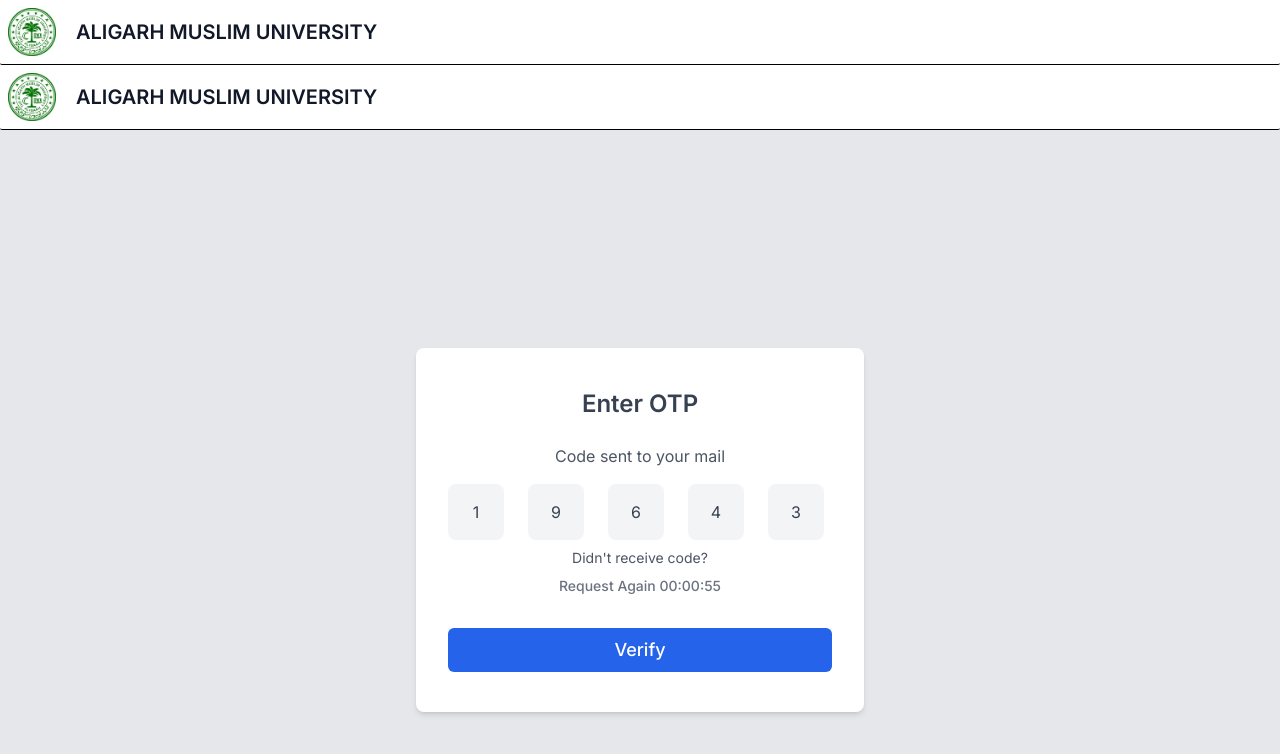
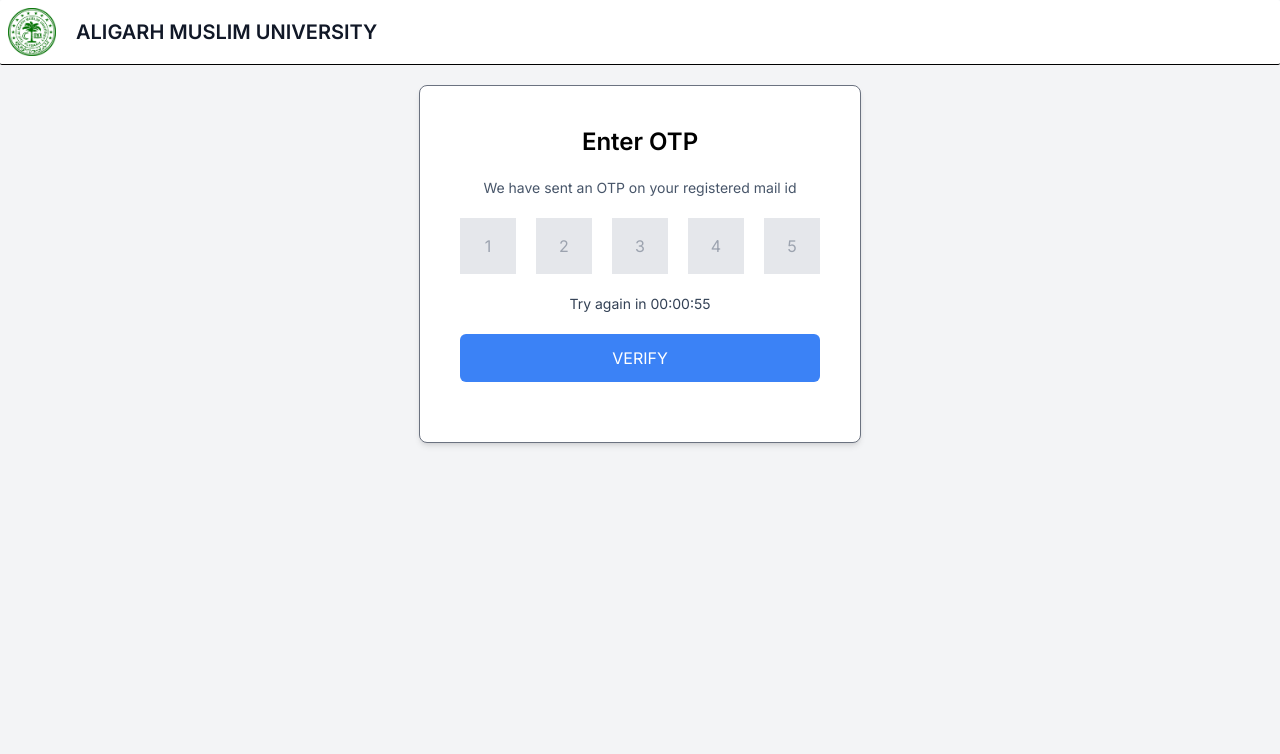
Before and after one commit to Inshamhaque/Minor-part-1, a Next.js app: page /auth/verify in a window 1280 px wide. Shown: the top 754 px of the page. Built offline with nearby package versions, Linux system fonts and the light colour scheme.

Commit message:
auth backend partially

```diff
--- a/Client-Components/auth-page/OTPcard.tsx
+++ /dev/null
@@ -1,45 +0,0 @@
-'use client'
-import { useEffect, useState } from "react";
-export const OTPcard = () => {
-    const [time,setTime] = useState<number>(60);
-    useEffect(()=>{
-        const timer = setInterval(() => {
-            setTime((prevTime) => (prevTime > 0 ? prevTime - 1 : 0));
-          }, 1000);
-        return ()=>{
-            clearInterval(timer)
-        }
-    },[])
-    return (
-        <div className="bg-gray-200 flex flex-col items-center justify-center h-screen w-full">
-            <div className="w-full max-w-md px-8 py-10 bg-white rounded-lg shadow-md text-gray-700">
-                <h1 className="text-2xl font-semibold text-center mb-6">Enter OTP</h1>
-                <p className="text-gray-600 text-center mb-4">Code sent to your mail</p>
-                <div className="grid grid-cols-5 gap-x-4 my-2">
-                    <div contentEditable="true" className="rounded-lg bg-gray-100 cursor-text dark:bg-gray-800 w-14 aspect-square flex items-center justify-center">
-                        <span className="text-gray-700 dark:text-gray-400">1</span>
-                    </div>
-                    <div contentEditable="true" className="rounded-lg bg-gray-100 cursor-text dark:bg-gray-800 w-14 aspect-square flex items-center justify-center">
-                        <span className="text-gray-700 dark:text-gray-400">9</span>
-                    </div>
-                    <div contentEditable="true" className="rounded-lg bg-gray-100 cursor-text dark:bg-gray-800 w-14 aspect-square flex items-center justify-center">
-                        <span className="text-gray-700 dark:text-gray-400">6</span>
-                    </div>
-                    <div contentEditable="true" className="rounded-lg bg-gray-100 cursor-text dark:bg-gray-800 w-14 aspect-square flex items-center justify-center">
-                        <span className="text-gray-700 dark:text-gray-400">4</span>
-                    </div>
-                    <div contentEditable="true" className="rounded-lg bg-gray-100 cursor-text dark:bg-gray-800 w-14 aspect-square flex items-center justify-center">
-                        <span className="text-gray-700 dark:text-gray-400">3</span>
-                    </div>
-                </div>
-                <div className="flex items-center flex-col justify-between mb-6">
-                    <p className="text-gray-600 text-sm">Didn't receive code?</p>
-                    <div className="flex items-center space-x-2">
-                        <button className="px-3 py-2 text-sm font-medium text-center rounded text-gray-500 hover:text-blue-500">Request Again {time>=10?("00:00:"):("00:00:0")}{time} </button>
-                    </div>
-                </div>
-                <button className="w-full px-4 py-2 text-lg font-medium text-white bg-blue-600 rounded-md hover:bg-blue-700">Verify</button>
-            </div>
-        </div>
-    )
-}
--- /dev/null
+++ b/Client-Components/auth-page/OTPcardClient.tsx
@@ -0,0 +1,57 @@
+'use client'
+import { OTPbox } from "@/components/OTPbox";
+import { useEffect, useState, useRef } from "react";
+import { ToastContainer, toast } from "react-toastify";
+import "react-toastify/dist/ReactToastify.css";
+
+export const OTPcard = () => {
+    const [time, setTime] = useState<number>(60);
+    const inputRefs = useRef<HTMLDivElement[]>([]);
+    // mounts everytime the time is changed
+    useEffect(() => {
+        const timer = setInterval(() => {
+            setTime((prevTime) => (prevTime > 0 ? prevTime - 1 : 0));
+        }, 1000);
+        return () => {
+            clearInterval(timer);
+        };
+    }, [time]);
+
+    const notify = ()=>{
+        return toast.info('Email sent again successfully',{
+            position: 'top-right',
+            autoClose : 5000
+        })
+    }
+    // when user click in try again part
+    const resendEmailHandler = ()=>{
+        setTime(60);
+        notify();
+    }
+
+    return (
+        <div className=" mt-5 flex justify-center items-center">
+            <div className="flex flex-col border rounded-lg border-gray-500 shadow-md bg-white p-10 gap-y-5">
+                {/* the header of card */}
+                <div className="text-2xl font-semibold text-center ">Enter OTP</div>
+                {/* hero section */}
+                <div className="text-sm text-slate-600 text-center">
+                    We have sent an OTP on your registered mail id
+                </div>
+                <div>
+                    < OTPbox />
+                </div>
+                <div className= {` text-sm text-center text-slate-700  hover:cursor-pointer ${time==0? 'hover:text-blue-500 hover:underline hover:underline-offset-1' : null}` }
+                    onClick={()=>resendEmailHandler()}
+                >
+                    Try again in {time>=10?`00:00:${time}`: `00:00:0${time}`}
+                </div>
+                <button className="bg-blue-500 h-12 rounded-md text-white hover:bg-blue-600">
+                    VERIFY
+                </button>
+                < ToastContainer />
+
+            </div>
+        </div>
+    );
+};
--- a/Client-Components/auth-page/login.tsx
+++ b/Client-Components/auth-page/login.tsx
@@ -15,16 +15,8 @@ function Login() {
     }
 
     return (
+            // <div className='pt-5 mt-20'>
 
-
-        <div className='pt-5 mt-20'>
-            {/* <header className="header mb-5">
-                <div className="header_details flex items-center gap-x-2 sm:gap-x-4 lg:gap-x-6">
-                    <Image src={logo} alt="Logo" className="logo w-8 sm:w-12 lg:w-16" />
-                    <h1 className="amu text-sm sm:text-lg lg:text-xl">ALIGARH MUSLIM UNIVERSITY</h1>
-
-                </div>
-            </header> */}
             <div className="container mx-auto px-4 sm:px-5 lg:px-6 max-w-lg w-full">
                 <h2 className="text-lg sm:text-xl lg:text-2xl font-bold pt-4 text-center">LOGIN</h2>
                 <hr className="header-line my-3 sm:my-4" />
@@ -59,7 +51,7 @@ function Login() {
                     <a href="/auth/register" className="register inline-block px-4 py-2 rounded-full font-bold text-black hover:bg-gray-100 transition py-1 sm:py-0">REGISTER</a>
                 </div>
             </div>
-        </div>
+
     );
 }
 
--- a/Client-Components/auth-page/registerClient.tsx
+++ b/Client-Components/auth-page/registerClient.tsx
@@ -5,7 +5,8 @@ import { useRouter } from "next/navigation";
 import axios  from 'axios';
 import React from "react";
 import { ToastContainer, toast } from "react-toastify";
-import "react-toastify/dist/ReactToastify.css";
+import 'react-toastify/dist/ReactToastify.css';
+
 
 export const Register = () => {
   const [credentials, setCredentials] = useState<registerinputs>({
@@ -44,7 +45,7 @@ export const Register = () => {
       autoClose : 5000
     });
   }
-
+  const [otp,setotp] = useState<number>(0);
 
   // axios post function
   const sendreq = async () => {
@@ -103,11 +104,20 @@ export const Register = () => {
       } else {
         // if user credentials were valid, redirect him to verify page
         console.log('User creation was successful');
+        setotp(res?.data.otp);
+        await new Promise(resolve => setTimeout(resolve,1000)); // delay of 1 sec
         router.push('/auth/verify');
       }
     } catch (e) {
       console.log('Some error occurred:', e);
+      return ;
     }
+    // sending mail here if no error had occurred ..
+    const res = await axios.post(`http://localhost:3000/api/send-email`,{
+      email : credentials.mail,
+      subject : "verification OTP",
+      message : `<div>Dear ${firstName} ${lastName} your OTP is ${otp}</div>`
+    })
   };
 
   return (
--- a/app/api/auth/signup/route.ts
+++ b/app/api/auth/signup/route.ts
@@ -11,7 +11,7 @@ export async function POST(req : NextRequest){
     //creating a row for the user
     try{
         //TODO: backend zod implementation for name, password, mail, facultyId etc...
-        //check if user already exists or not
+         //check if user already exists or not
         const existing_user = await prisma.user.findUnique({
             where:{
                 facultyId : body.facultyId
@@ -21,9 +21,6 @@ export async function POST(req : NextRequest){
             return NextResponse.json({
                 message : "user already exists",
                 status : 404
-            // },{
-            //     status : 404
-            // }
         })
         }
         //for new user :-
@@ -45,6 +42,7 @@ export async function POST(req : NextRequest){
         }
         return NextResponse.json({
             message : "User created successfully, verification awaited",
+            otp : user.verifyOTP,
             status : 200
         })
 
--- /dev/null
+++ b/app/api/send-email/route.ts
@@ -0,0 +1,40 @@
+// app/api/send-email/route.ts
+
+import { NextRequest, NextResponse } from 'next/server';
+import nodemailer from 'nodemailer';
+
+export async function POST(req: NextRequest) {
+    try {
+        console.log('just entered the API')// initial debug statement
+        // Parse the JSON body from the NextRequest object
+        const { email, subject, message } = await req.json();
+
+        // Basic input validation
+        if (!email || !subject || !message) {
+            return NextResponse.json({ error: 'Please provide all the required fields.' }, { status: 400 });
+        }
+
+        // Create a transporter using your SMTP credentials
+        const transporter = nodemailer.createTransport({
+            service: 'gmail', // Or another email provider like SMTP
+            auth: {
+                user: process.env.SMTP_USER, // Your SMTP username (Gmail or other)
+                pass: process.env.SMTP_PASS, // Your SMTP password (Gmail or other)
+            },
+        });
+
+        // Send the email using nodemailer
+        await transporter.sendMail({
+            from: process.env.SMTP_USER, // Sender's email address
+            to: email,                    // Recipient's email address
+            subject: subject,              // Subject of the email
+            text: message,                 // Plain text message
+        });
+
+        // Return a success response
+        return NextResponse.json({ message: 'Email sent successfully!' }, { status: 200 });
+    } catch (error) {
+        console.error('Error sending email:', error);
+        return NextResponse.json({ error: 'Failed to send email.' }, { status: 500 });
+    }
+}
--- a/app/auth/verify/page.tsx
+++ b/app/auth/verify/page.tsx
@@ -1,10 +1,8 @@
-import { OTPcard } from "@/Client-Components/auth-page/OTPcard";
-import { Appbar } from "@/components/Appbar";
+import { OTPcard } from "@/Client-Components/auth-page/OTPcardClient";
 
 export default function(){
     return(
         <div className="flex flex-col">
-            <Appbar />
             < OTPcard />
         </div>
     )
--- a/app/layout.tsx
+++ b/app/layout.tsx
@@ -17,9 +17,11 @@ export default function RootLayout({
 }>) {
   return (
     <html lang="en">
-      <body className={inter.className}>
-        < Appbar />
-        {children}
+      <body className={`${inter.className} bg-gray-100`}>
+        <Appbar />
+        <main className=" min-h-screen">
+          {children}
+        </main>
       </body>
     </html>
   );
--- /dev/null
+++ b/components/OTPbox.tsx
@@ -0,0 +1,43 @@
+import React, { useRef } from 'react';
+
+export const OTPbox = () => {
+    const length = 5;
+    //creating a ref array which can be used to shift the focus.
+    const inputref = Array.from( { length },()=>useRef<HTMLInputElement>(null) );
+
+    // to automatically shift focus to the next block when a block is getting second number as input
+    const onclickhandler = (event:any,index:number)=>{
+        const value = event.target.value;
+        if(value.length>0 && index<length-1){
+            inputref[index+1].current?.focus();
+        }
+    }
+    // when hitting backspace, it should move back by default without user having to click individual blocks
+    const onkeyDownhandler = (event : React.KeyboardEvent<HTMLInputElement>, index : number )=>{
+        //@ts-ignore
+        const value = event.target.value;
+        if(event.key === 'Backspace'){
+            if(value.length==0 && index>0){
+                inputref[index-1].current?.focus();
+            }
+        }
+    }
+    return (
+        <div className="flex flex-row gap-x-5">
+            {inputref.map((_, index) => (
+                <div key={index}>
+                    <input
+                        type="text"
+                        //@ts-ignore
+                        placeholder={index + 1}
+                        className="h-14 w-14 text-center bg-gray-200"
+                        ref={inputref[index]}
+                        onChange={(event) => onclickhandler(event, index)}
+                        onKeyDown={(event : React.KeyboardEvent<HTMLInputElement>)=>{onkeyDownhandler(event,index)}}
+                        maxLength={1}
+                    />
+                </div>
+            ))}
+        </div>
+    );
+};
--- a/zodfile/schema.ts
+++ b/zodfile/schema.ts
@@ -6,7 +6,7 @@ import { number, z } from 'zod';
 export const registerSchema = z.object({
     mail : z.string().email().refine((value)=>{
         const domain = value.split('@')[1];
-        return(domain==='myamu.ac.in'||domain==='zhcet.ac.in')
+        return(domain==='myamu.ac.in'||domain==='zhcet.ac.in' || domain === 'gmail.com')
     },{
         message : "domain must be either 'myamu.ac.in' or 'zhcet.ac.in'"
     }),
```
Also changed, not shown: 2 other files (tests, documents, lock files or other folders).
